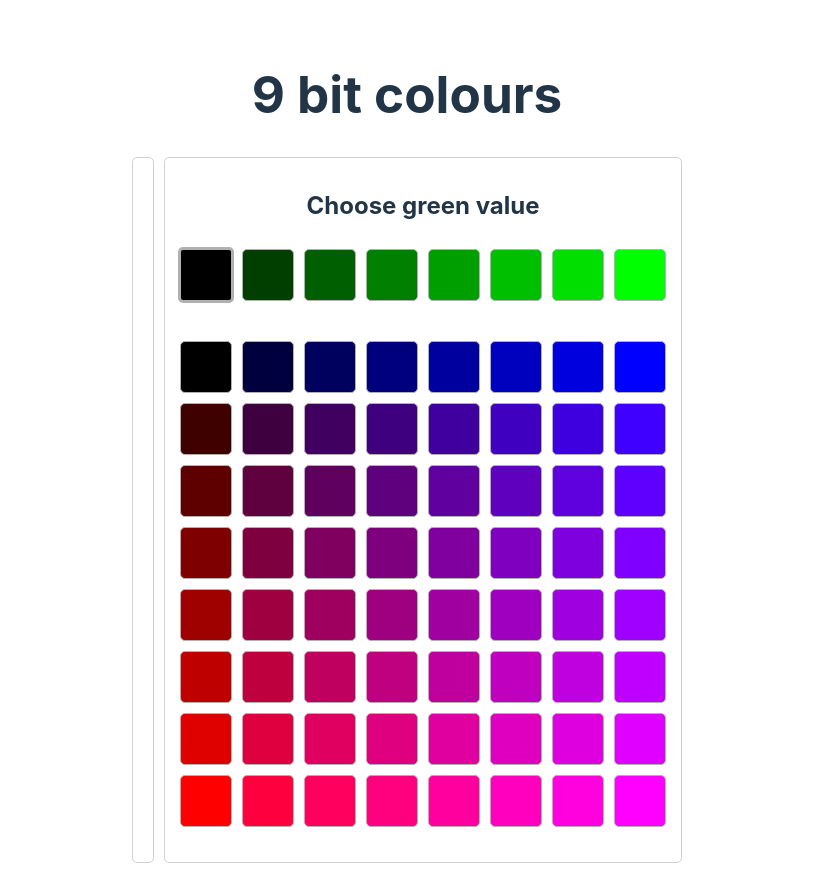
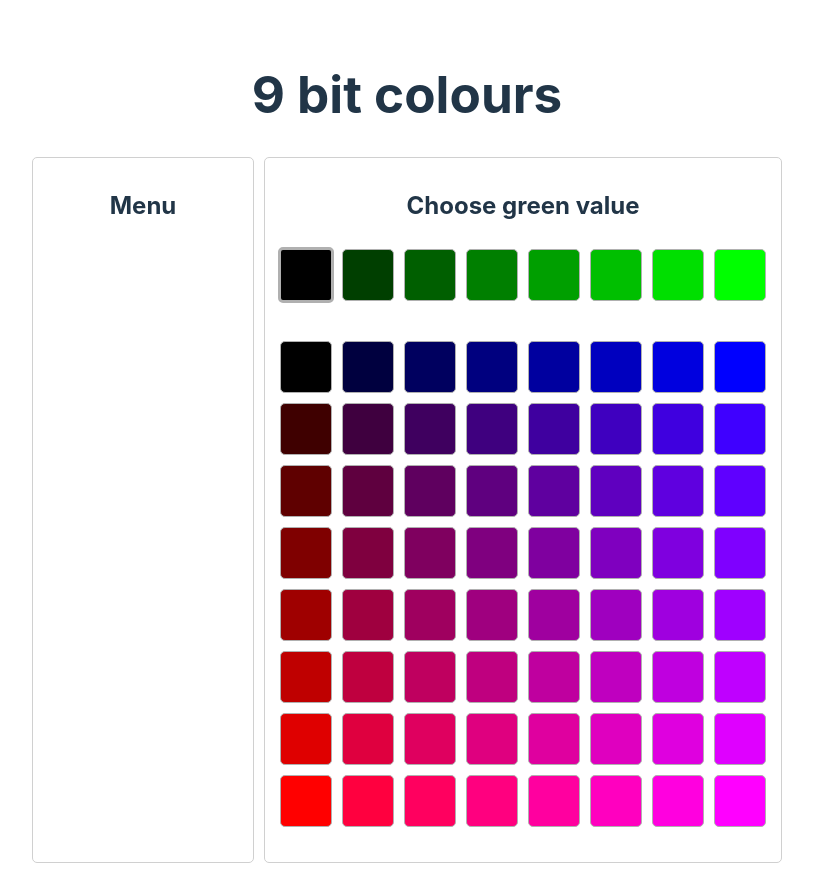
Before and after one commit to benfredwells/9bit-colour, a React (Vite) app: page / in a window 1280 px wide. Shown: the whole page, without its empty margins (233-1046 px from the left). Built offline with nearby package versions, Linux system fonts and the light colour scheme.

Commit message:
A bit more in the menu

```diff
--- a/src/components/explorer.css
+++ b/src/components/explorer.css
@@ -29,6 +29,10 @@
   height: 30px;
 }
 
+.menu {
+  min-width: 200px;
+}
+
 .colourSquare {
   width: 50px;
   height: 50px;
--- a/src/components/explorer.tsx
+++ b/src/components/explorer.tsx
@@ -57,7 +57,9 @@ function Explorer() {
       <h1>9 bit colours</h1>
       <div className="row">
         <div className="panel">
-          <div className="menu"></div>
+          <div className="menu">
+            <h2>Menu</h2>
+          </div>
         </div>
         <div className="hSpacer"></div>
         <div className="panel">
```
